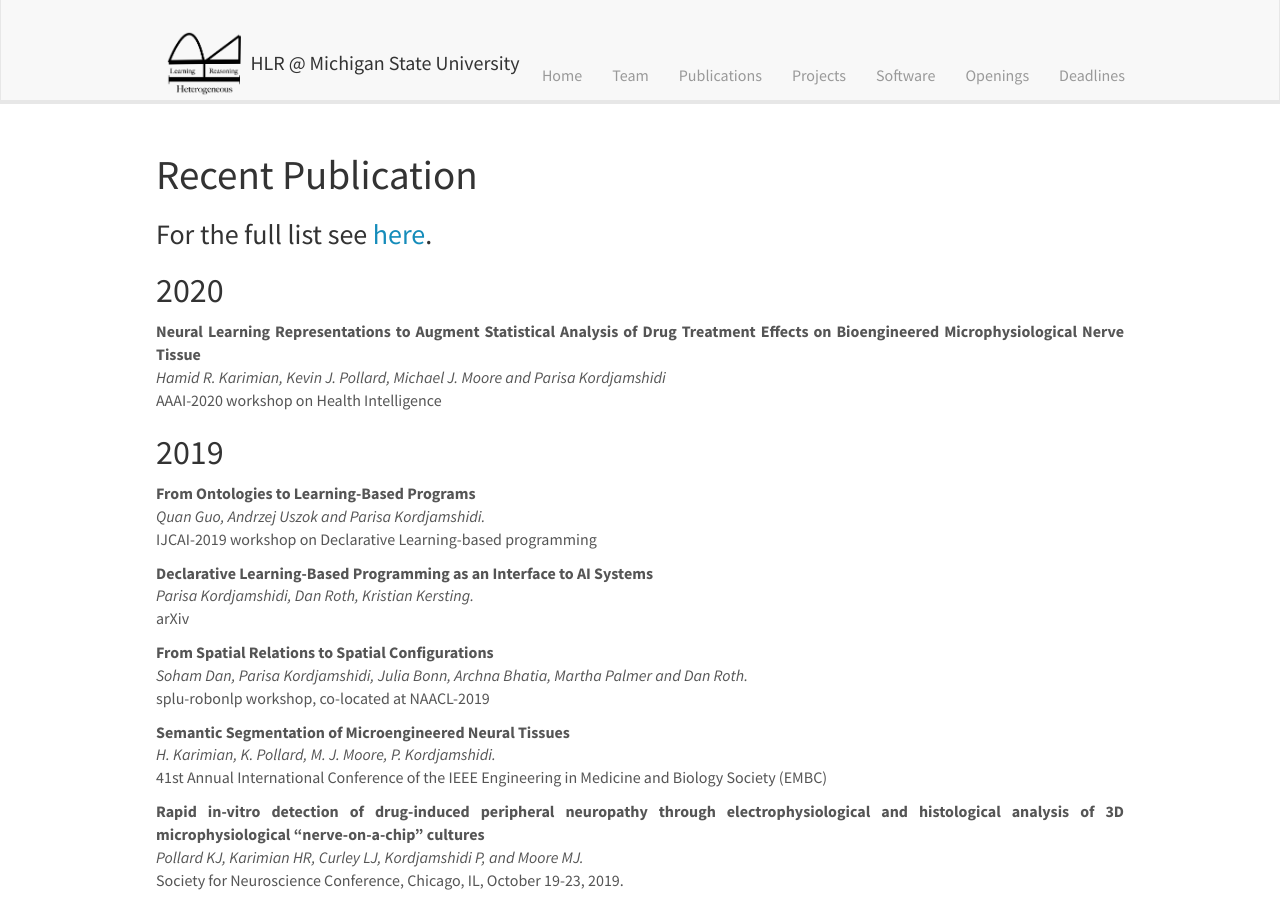
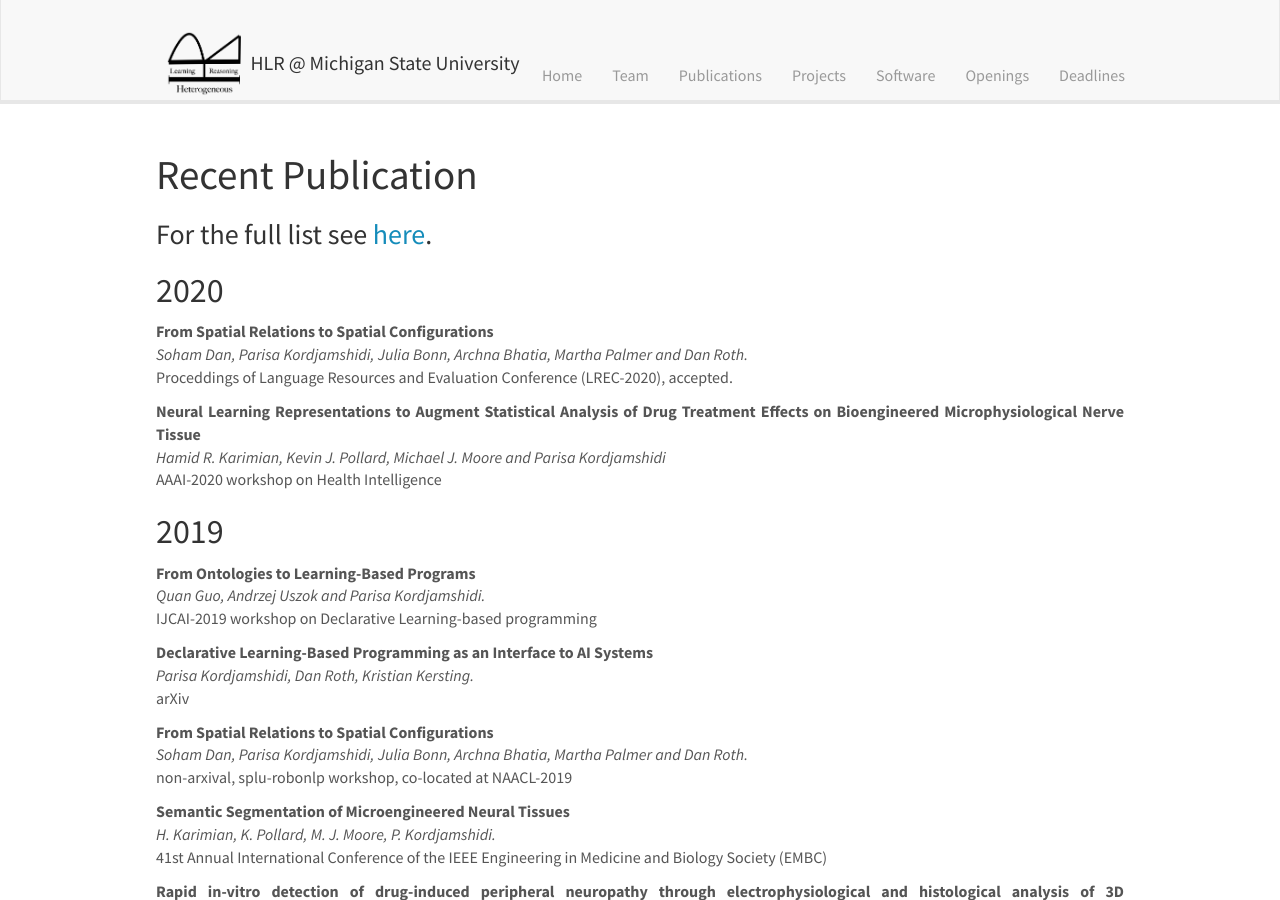
Before and after one commit to HLR/HLR.github.io, a Jekyll site: the page built from _pages/publications.md, in a window 1280 px wide and 900 px high. Built offline with Jekyll 4.4.1, drawn with Linux system fonts in a browser that asks for light colours; nearby versions of some CDN libraries.

Commit message:
LREC acceptance

```diff
--- a/_data/publist.yml
+++ b/_data/publist.yml
@@ -1,4 +1,12 @@
 #2020
+
+- title: "From Spatial Relations to Spatial Configurations"
+  authors: Soham Dan, Parisa Kordjamshidi, Julia Bonn, Archna Bhatia, Martha Palmer and Dan Roth.
+  venue: Proceddings of Language Resources and Evaluation Conference (LREC-2020), accepted.
+  year: 2020
+#  link:
+#    url: https://hlr.github.io/papers/IJCAI-2018-survey.pdf
+#    display:  Download
 
 - title: Neural Learning Representations to Augment Statistical Analysis of Drug Treatment Effects on Bioengineered Microphysiological Nerve Tissue
   authors: Hamid R. Karimian, Kevin J. Pollard, Michael J. Moore and Parisa Kordjamshidi
@@ -26,7 +34,7 @@
 
 - title: "From Spatial Relations to Spatial Configurations"
   authors: Soham Dan, Parisa Kordjamshidi, Julia Bonn, Archna Bhatia, Martha Palmer and Dan Roth.
-  venue: splu-robonlp workshop, co-located at NAACL-2019
+  venue: non-arxival, splu-robonlp workshop, co-located at NAACL-2019
   year: 2019
 #  link:
 #    url: https://hlr.github.io/papers/IJCAI-2018-survey.pdf
```
